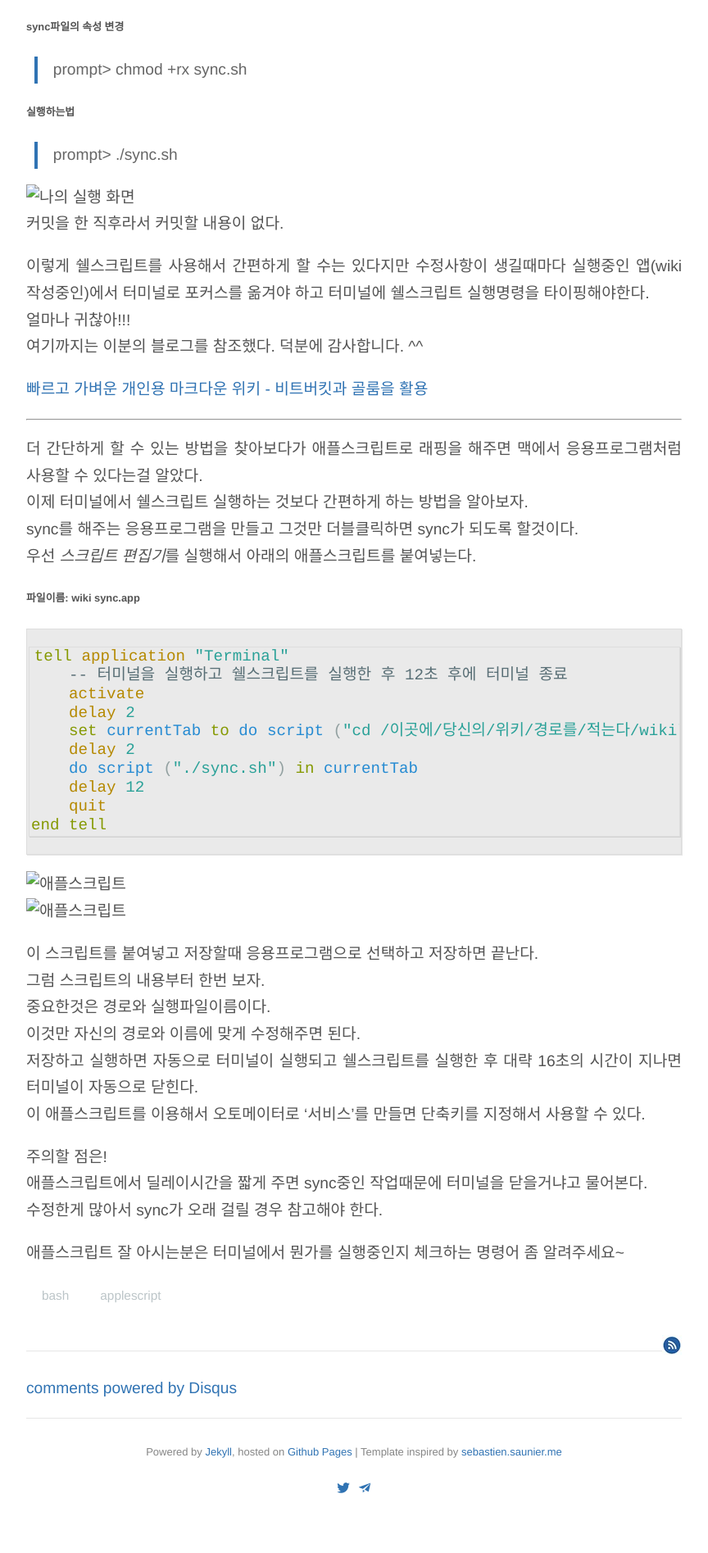
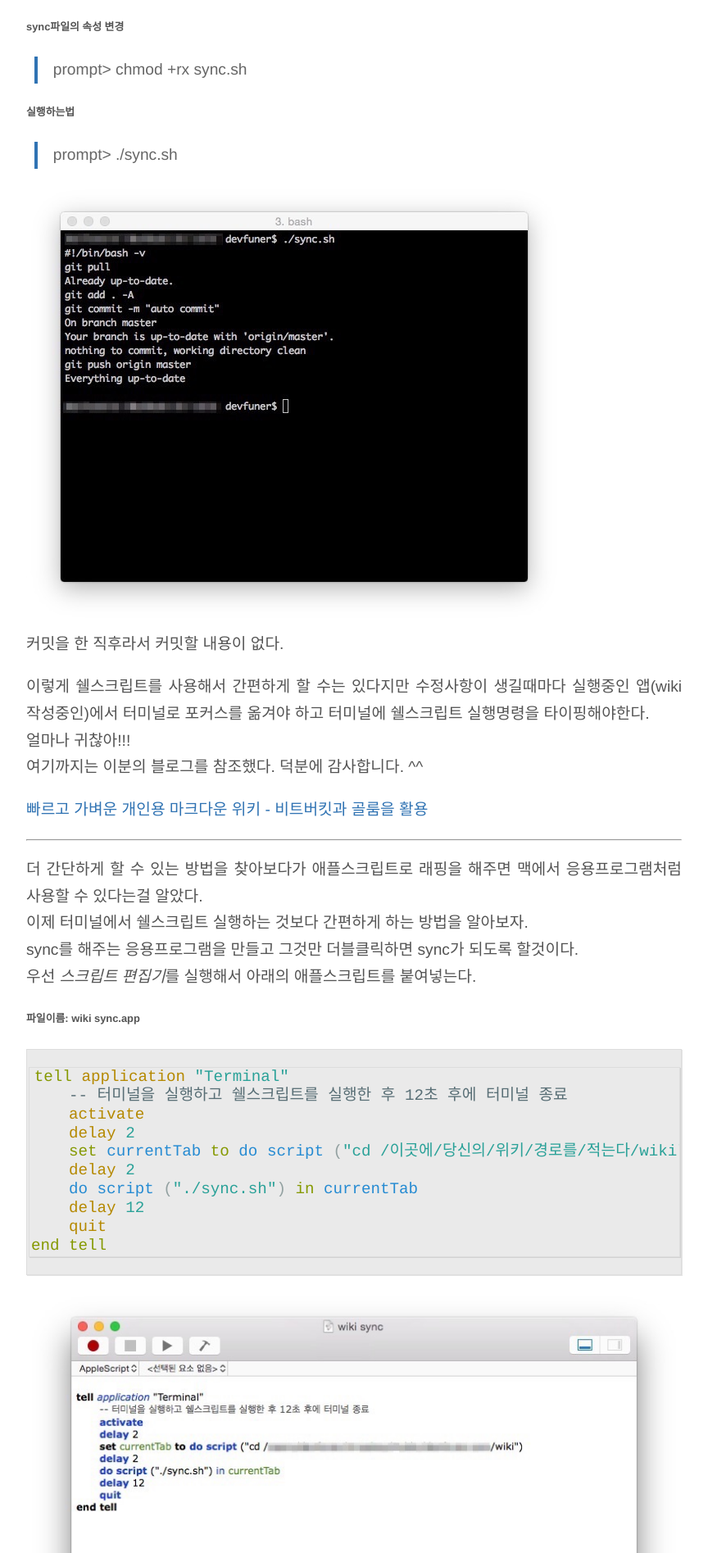
Before and after one commit to devfuner/devfuner.github.com, a Jekyll site: the page built from _posts/2015-07-28-packaged-bash.md, in a window 1280 px wide. Shown: the part 619-2514 px from the top of the page at 82% size, without its empty margins (208-1072 px from the left). Built offline with Jekyll 4.4.1, drawn with Linux system fonts in a browser that asks for light colours; Markdown is read by kramdown in place of the engine named in the settings; comment, search, counter and statistics services are not loaded; before the commit the page ends 2465 px from its top, so only the background shows below that.

Commit message:
test commit

````diff
--- a/_posts/2015-07-28-packaged-bash.md
+++ b/_posts/2015-07-28-packaged-bash.md
@@ -24,7 +24,7 @@ git push origin master
 >prompt> ./sync.sh
 
 
-![나의 실행 화면](image/packaged-bash/f2f1c71c_001.jpg)
+![나의 실행 화면](/images/packaged-bash/f2f1c71c_001.jpg)
 커밋을 한 직후라서 커밋할 내용이 없다.
 
 
@@ -54,8 +54,8 @@ tell application "Terminal"
 end tell
 ```
 
-![애플스크립트](/image/packaged-bash/f2f1c71c_002.jpg)
-![애플스크립트](image/packaged-bash/f2f1c71c_003.jpg)
+![애플스크립트](/images/packaged-bash/f2f1c71c_002.jpg)
+![애플스크립트](/images/packaged-bash/f2f1c71c_003.jpg)
 
 이 스크립트를 붙여넣고 저장할때 응용프로그램으로 선택하고 저장하면 끝난다.
 그럼 스크립트의 내용부터 한번 보자.
````
